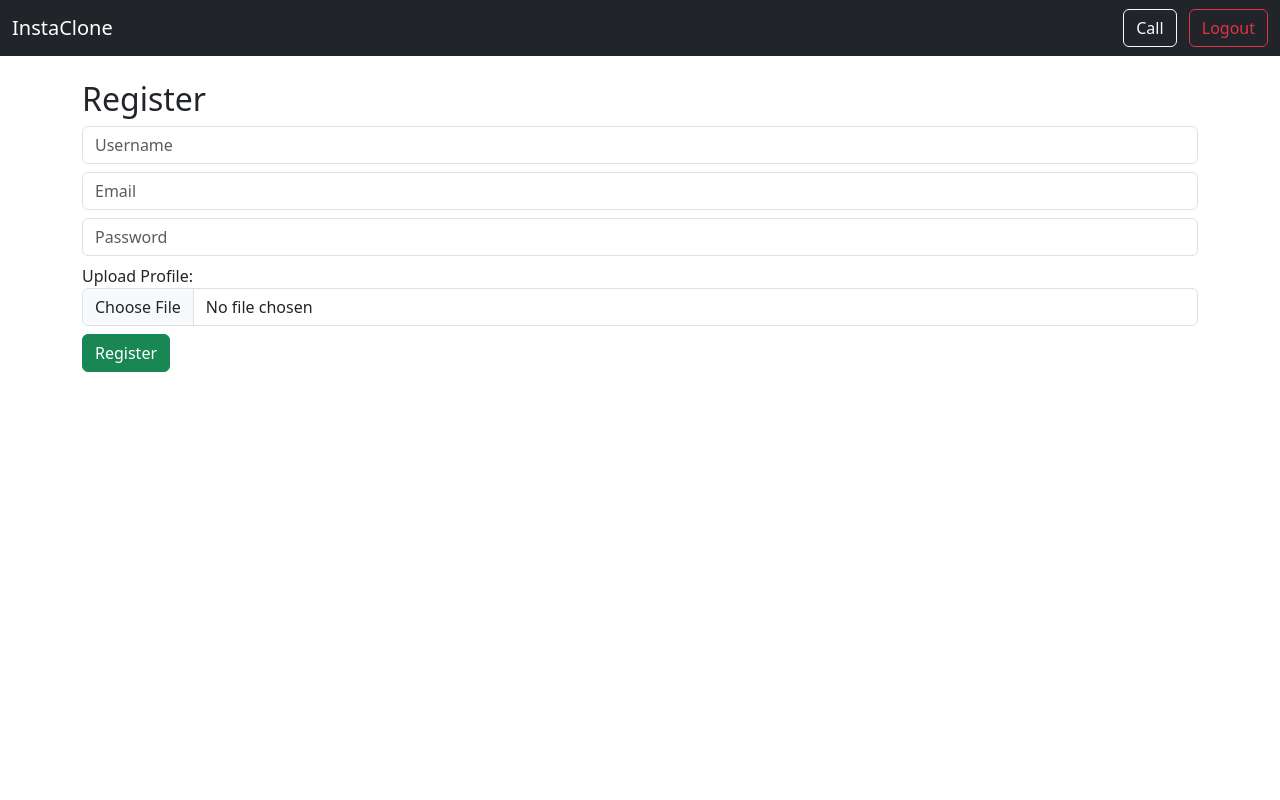
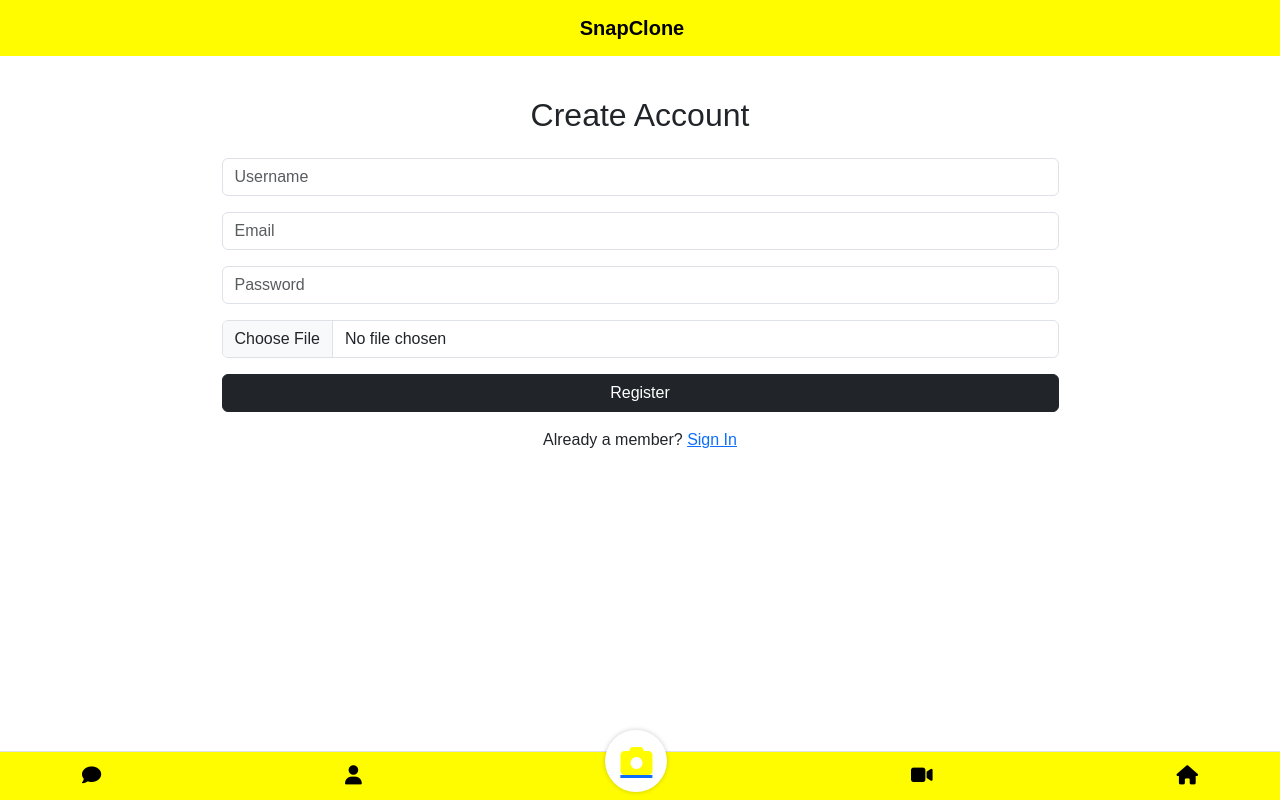
Before and after one commit to Dineshindiexpert/socialmedia-app, a Flask app: page /register in a window 1280 px wide. Run offline with Flask 3, Linux system fonts and the light colour scheme; some libraries are stand-ins or nearby versions.

Commit message:
Snapchat‑style UI templates and final tweaks

```diff
--- a/app/templates/base.html
+++ b/app/templates/base.html
@@ -3,28 +3,52 @@
 <head>
   <meta charset="UTF-8">
   <meta name="viewport" content="width=device-width, initial-scale=1.0">
-  <title>{% block title %}InstaClone{% endblock %}</title>
+  <title>{% block title %}SnapClone{% endblock %}</title>
+
+  <!-- Bootstrap CSS -->
   <link rel="stylesheet" href="https://cdn.jsdelivr.net/npm/bootstrap@5.3.0/dist/css/bootstrap.min.css">
+  <!-- FontAwesome Icons -->
+  <link rel="stylesheet" href="https://cdnjs.cloudflare.com/ajax/libs/font-awesome/6.4.0/css/all.min.css">
+  <!-- Custom Snapchat-style CSS -->
+  <style>
+    body { background: #fff; font-family: 'Arial', sans-serif; }
+    .navbar, .bottom-nav { background: #FFFC00; }
+    .navbar-brand { color: #000 !important; font-weight: bold; }
+    .bottom-nav .nav-link { color: #000; font-size: 1.2rem; }
+    .snap-button { background: #fff; border-radius: 50%; padding: 15px; margin-top: -30px; box-shadow: 0 0 5px rgba(0,0,0,0.2); }
+    .snap-button i { color: #FFFC00; font-size: 2rem; }
+    .content-wrap { padding-bottom: 80px; }
+  </style>
 </head>
-<body>
-  <nav class="navbar navbar-expand-lg navbar-dark bg-dark">
-    <div class="container-fluid">
-      <a class="navbar-brand" href="/dashboard">InstaClone</a>
-      <div>
-        <a class="btn btn-outline-light me-2" href="/call">Call</a>
-        <a class="btn btn-outline-danger" href="/logout">Logout</a>
-      </div>
+<body class="d-flex flex-column vh-100">
+
+  <!-- Top Navbar -->
+  <nav class="navbar navbar-expand-lg fixed-top">
+    <div class="container-fluid justify-content-center">
+      <span class="navbar-brand">SnapClone</span>
     </div>
   </nav>
-  <div class="container mt-4">
-    {% with messages = get_flashed_messages() %}
-      {% if messages %}
-        <div class="alert alert-warning">
-          {% for msg in messages %} {{ msg }} {% endfor %}
-        </div>
-      {% endif %}
-    {% endwith %}
-    {% block content %}{% endblock %}
+
+  <!-- Main Content -->
+  <div class="flex-grow-1 overflow-auto content-wrap mt-5">
+    <div class="container">
+      {% block content %}{% endblock %}
+    </div>
   </div>
+
+  <!-- Bottom Navigation resembling Snapchat -->
+  <nav class="navbar navbar-light bottom-nav fixed-bottom border-top">
+    <div class="container d-flex justify-content-between align-items-center">
+      <a class="nav-link text-center" href="/chat"><i class="fa-solid fa-comment"></i></a>
+      <a class="nav-link text-center" href="/profile"><i class="fa-solid fa-user"></i></a>
+      <a class="snap-button d-flex align-items-center justify-content-center" href="/upload"><i class="fa-solid fa-camera"></i></a>
+      <a class="nav-link text-center" href="/call"><i class="fa-solid fa-video"></i></a>
+      <a class="nav-link text-center" href="/dashboard"><i class="fa-solid fa-house"></i></a>
+    </div>
+  </nav>
+
+  <!-- Scripts -->
+  <script src="https://cdn.jsdelivr.net/npm/bootstrap@5.3.0/dist/js/bootstrap.bundle.min.js"></script>
+  <script src="https://cdn.socket.io/4.3.2/socket.io.min.js"></script>
 </body>
 </html>
--- a/app/templates/register.html
+++ b/app/templates/register.html
@@ -1,13 +1,15 @@
 {% extends 'base.html' %}
-{% block title %}Register - InstaClone{% endblock %}
+{% block title %}Register - SnapClone{% endblock %}
 {% block content %}
-<h2>Register</h2>
-<form method="POST" enctype="multipart/form-data">
-  <input name="username" class="form-control mb-2" placeholder="Username">
-  <input name="email" class="form-control mb-2" placeholder="Email">
-  <input name="password" type="password" class="form-control mb-2" placeholder="Password">
-  <label>Upload Profile:</label>
-  <input type="file" name="profile" class="form-control mb-2">
-  <button class="btn btn-success">Register</button>
-</form>
+  <div class="d-flex flex-column align-items-center mt-5">
+    <h2>Create Account</h2>
+    <form method="POST" enctype="multipart/form-data" class="w-75 mt-3">
+      <input name="username" class="form-control mb-3" placeholder="Username">
+      <input name="email" class="form-control mb-3" placeholder="Email">
+      <input name="password" type="password" class="form-control mb-3" placeholder="Password">
+      <input type="file" name="profile" class="form-control mb-3">
+      <button class="btn btn-dark w-100">Register</button>
+    </form>
+    <p class="mt-3">Already a member? <a href="/login">Sign In</a></p>
+  </div>
 {% endblock %}
```
Also changed, not shown: app/templates/chat.html (+11 -12 lines), app/templates/home.html (+15 -3 lines), app/templates/login.html (+10 -8 lines), app/templates/profile.html (+6 -5 lines), app/templates/story_view.html (+9 -3 lines).
